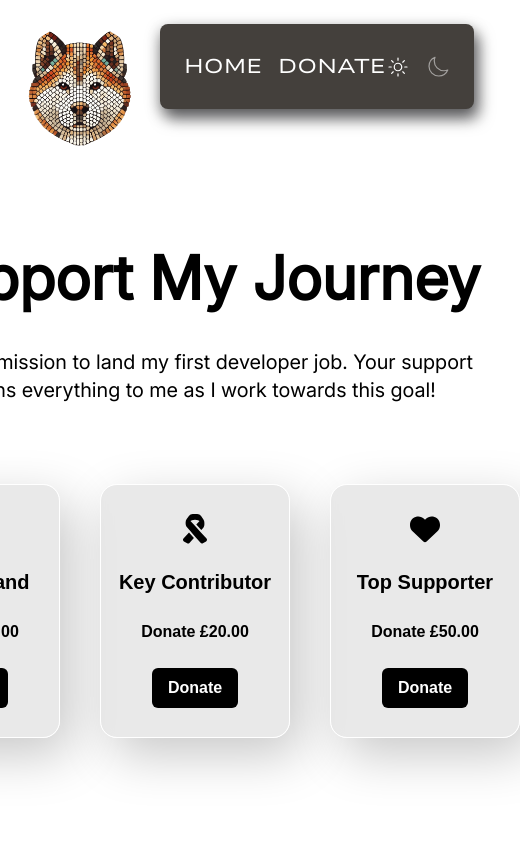
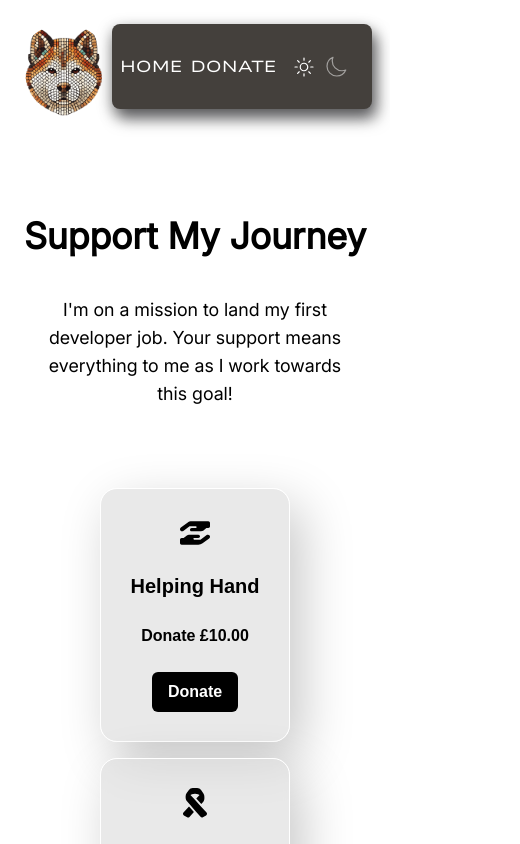
Before and after one commit to marlybone/Donation---Road-To-Tech, a Next.js app: page /donate in a window 390 px wide. Shown: the top 844 px of the page, 520 px wide, since content can reach past the window. Built offline with nearby package versions, Linux system fonts and the light colour scheme.

Commit message:
fixing mobile view

```diff
--- a/src/app/Components/Donatetabs.js
+++ b/src/app/Components/Donatetabs.js
@@ -55,8 +55,8 @@ const donationOptions = [
 
 export const Donatetabs = ({ onDonationSuccess }) => {
   return (
-    <div className="flex flex-col items-center ">
-      <div className="flex flex-row space-x-10 mb-10">
+    <div className="flex justify-center items-center">
+      <div className="flex md:flex-row flex-col align-middle content-center space-y-4 md:space-x-10 md:mb-10">
         {donationOptions.map((option) => (
           <div
             key={option.amount}
--- a/src/app/Components/Footer.js
+++ b/src/app/Components/Footer.js
@@ -124,7 +124,7 @@ export const Footer = () => {
                   </Link>
                 </div>
               </div>
-              <p className="ml-6 mt-4 leading-6 font-[400] font-[Inter] text-black dark:text-white">
+              <p className="ml-6 mt-4 leading-5 md:font-[400] text-xs md:text-lg font-[Inter] text-black dark:text-white">
                 © 2024 Marlon, All rights reserved.
               </p>
             </div>
--- a/src/app/Components/Navbar.js
+++ b/src/app/Components/Navbar.js
@@ -5,17 +5,18 @@ import ThemeToggle from "./Theme";
 
 export const Navbar = () => {
   return (
-    <div className="flex flex-row space-x-4">
+    <div className="flex flex-row justify-center w-fit">
       <Image
         alt="akita"
         width={400}
         height={200}
         src="/akita.png"
         priority={true}
-        className="dark:shadow-none rounded-full h-26 flex mt-6 w-32 object-cover"
+        className="dark:shadow-none rounded-full md:h-28 h-24 flex mt-6 md:w-32 w-24 object-cover"
       />
-      <div className="flex bg-stone-700 mt-6 w-full h-[85px] items-center justify-between rounded-lg shadow-[0px_5px_15px_rgba(0,0,0,0.35),5px_10px_15px_rgba(0,0,5,0.5)]">
-        <div className="space-x-4 text-xl ml-6 text-white font-[NunitoSans]">
+      <div className="">
+      <div className="flex bg-stone-700 mt-6 h-[85px] items-center justify-start md:justify-between rounded-lg shadow-[0px_5px_15px_rgba(0,0,0,0.35),5px_10px_15px_rgba(0,0,5,0.5)]">
+        <div className="space-x-2 md:space-x-4 md:text-xl text-md md:ml-6 ml-2 mr-4 text-white font-[NunitoSans]">
           <Link href="/">HOME</Link>
           <Link href="/donate">DONATE</Link>
         </div>
@@ -24,5 +25,6 @@ export const Navbar = () => {
         </div>
       </div>
     </div>
+    </div>
   );
 };
--- a/src/app/Components/Theme.js
+++ b/src/app/Components/Theme.js
@@ -28,7 +28,7 @@ const ThemeToggle = () => {
   };
 
   return (
-    <div className="flex space-x-4">
+    <div className="flex space-x-2 md:space-x-4">
       <div
         onClick={() => toggleTheme("light")}
         className={`cursor-pointer ${theme === "light" ? "opacity-100" : "opacity-50"}`}
--- a/src/app/donate/page.js
+++ b/src/app/donate/page.js
@@ -4,13 +4,13 @@ import { Support } from "../Components/Support";
 
 export default function Donate() {
   return (
-    <div className="mx-auto flex justify-center text-center mb-12 text-black dark:text-white">
+    <div className="mx-auto justify-center text-center mb-12 text-black dark:text-white">
       <div>
         <div className="mb-20">
-          <h1 className="mb-10 text-6xl font-[Inter] font-[800]">
+          <h1 className="mb-10 md:text-6xl text-4xl font-[Inter] font-[800]">
             Support My Journey
           </h1>
-          <h2 className="text-xl mx-8 font-[Inter]">
+          <h2 className="md:text-xl text-lg mx-8 font-[Inter]">
             I&apos;m on a mission to land my first developer job. Your support
             means everything to me as I work towards this goal!
           </h2>
--- a/src/app/layout.js
+++ b/src/app/layout.js
@@ -25,20 +25,17 @@ export default function RootLayout({ children }) {
   return (
     <html lang="en">
       <Head>
-        <link rel="icon" href="/favicon.ico" type="image/x-icon" />
+        <link rel="icon" href="/favicon.ico"  />
       </Head>
       <body
-        className={`${geistSans.variable} ${geistMono.variable} dark:bg-neutral-900 antialiased max-w-5xl mx-auto px-4 bg-white`}
+        className={`${geistSans.variable} ${geistMono.variable} dark:bg-neutral-900 antialiased max-w-5xl mx-auto px-4 bg-white justifty-center text-center`}
       >
-        <DonationProvider>
-          {" "}
           {/* Wrap children with DonationProvider */}
           <div className="mb-24">
             <Navbar />
           </div>
           {children}
           <Footer />
-        </DonationProvider>
       </body>
     </html>
   );
--- a/src/app/page.js
+++ b/src/app/page.js
@@ -1,7 +1,5 @@
 import { Donations } from "./Components/Donations";
 import { Hero } from "./Components/Hero";
-// import { Leaderboard } from "./Components/Leaderboard"
-import Mosaic from "./Components/Mosaic";
 import { TotalCount } from "./Components/Totalcounter";
 import { Donatebtn } from "./Components/Donatebtn";
 import DonationProgress from "./Components/DonationProgress";
```
